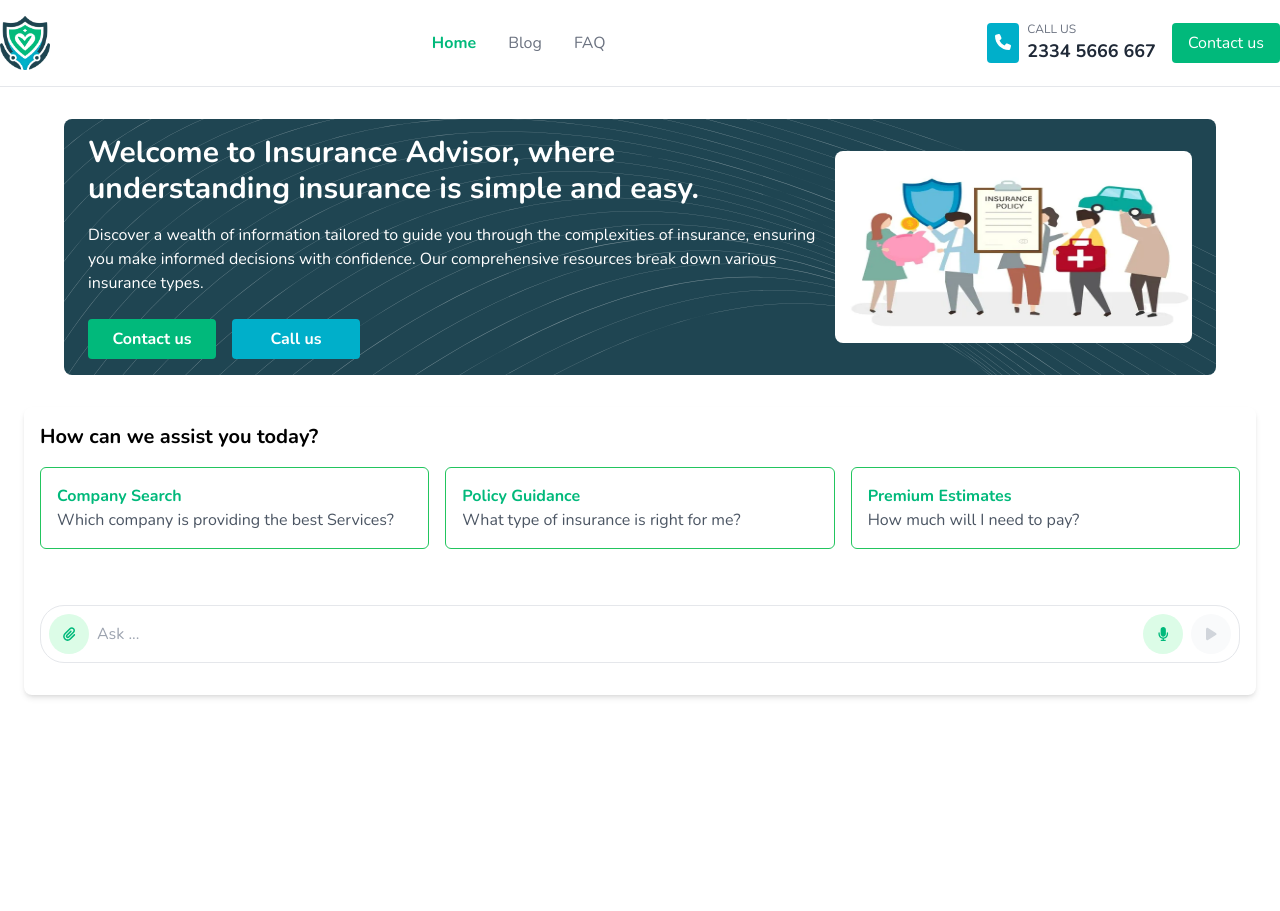
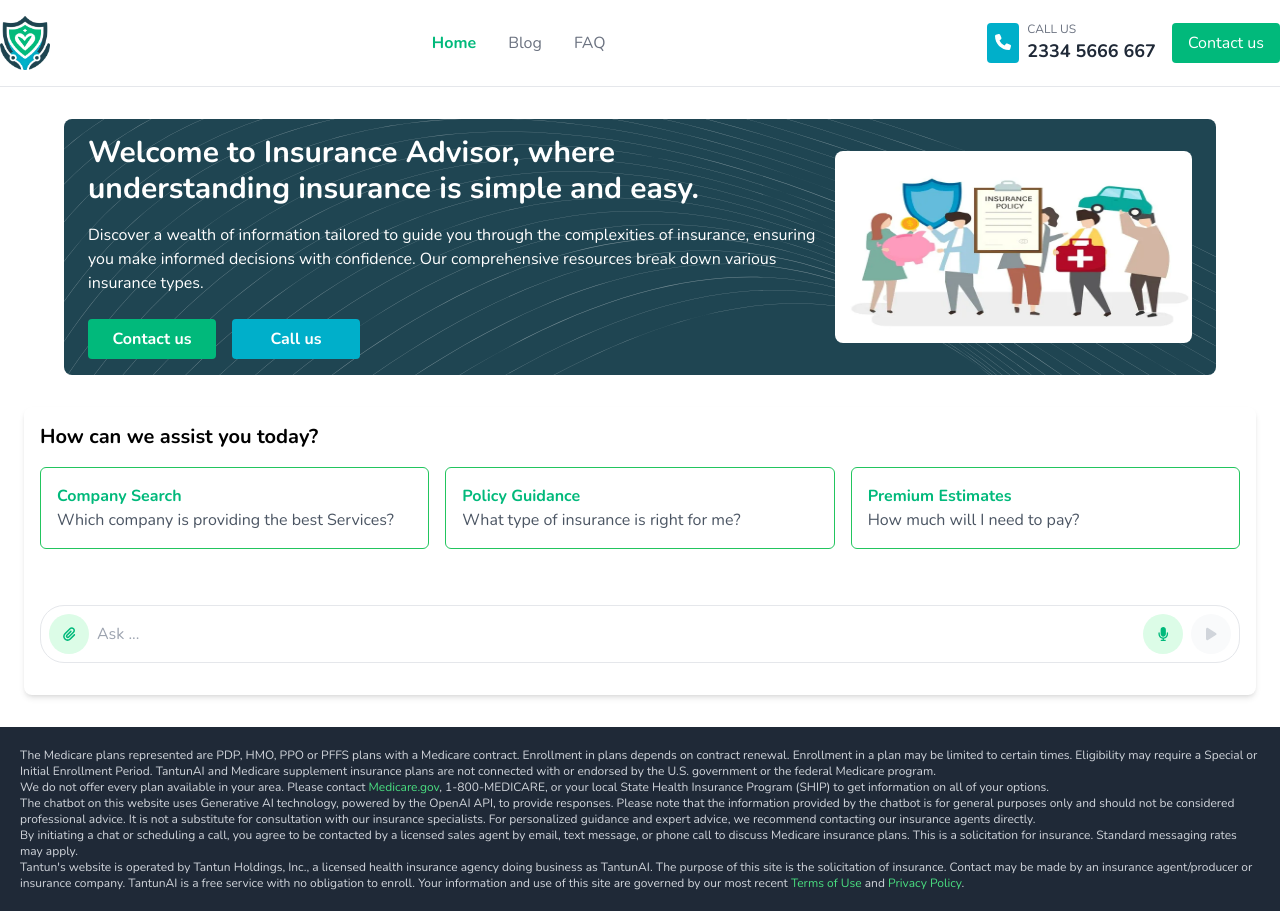
Before and after one commit to tantunholdings/medicare-tantun-web, a Next.js app: page / in a window 1280 px wide. Before the commit the page ends 800 px from the top, so only its background shows below. Built offline with nearby package versions, Linux system fonts and the light colour scheme.

Commit message:
Refactor page components to add Disclaimer component

```diff
--- a/app/blog/page.js
+++ b/app/blog/page.js
@@ -10,6 +10,7 @@ import { FontAwesomeIcon } from "@fortawesome/react-fontawesome";
 import { faSearch } from "@fortawesome/free-solid-svg-icons";
 import TawkMessengerReact from "@/components/TawkMessengerReact";
 import "../../components/main.css";
+import Disclaimer from "@/components/Disclaimer";
 
 export default function BlogPage() {
   const [selectedTag, setSelectedTag] = useState("All");
@@ -74,7 +75,7 @@ export default function BlogPage() {
     <>
       <Navbar />
       <TawkMessengerReact />
-      <div className="container mx-auto mt-8 px-6 ">
+      <div className="container mx-auto my-8 px-6  min-h-screen">
         {/* Search Box */}
         <div className="relative mt-6 md:mt-0 w-full md:w-1/3 lg:w-1/4 md:ml-auto">
           <input
@@ -150,6 +151,7 @@ export default function BlogPage() {
           </div>
         )}
       </div>
+      <Disclaimer />
     </>
   );
 }
--- a/app/faq/page.js
+++ b/app/faq/page.js
@@ -5,6 +5,7 @@ import Head from "next/head";
 import Navbar from "../../components/Navbar";
 import FaqList from "../../components/FaqList";
 import TawkMessengerReact from "@/components/TawkMessengerReact";
+import Disclaimer from "@/components/Disclaimer";
 
 export default function FAQ() {
   const [activePage, setActivePage] = useState(1);
@@ -32,12 +33,14 @@ export default function FAQ() {
       </Head>
       <Navbar /> {/* Include Navbar */}
       <TawkMessengerReact />
-      <main className="container mx-auto mt-8 px-6">
+      <main className="container mx-auto my-8 px-6 min-h-screen">
         <h1 className="text-3xl font-bold text-primaryBlack mb-10">
           Frequently Asked Questions
         </h1>
         <FaqList activePage={activePage} setActivePage={setActivePage} />
       </main>
+
+      <Disclaimer />
     </>
   );
 }
--- a/app/page.tsx
+++ b/app/page.tsx
@@ -4,7 +4,7 @@ import Navbar from "../components/Navbar";
 import HeroSection from "../components/HeroSection";
 import AssistanceSection from "../components/AssistanceSection";
 import TawkMessengerReact from "../components/TawkMessengerReact";
-
+import Disclaimer from "../components/Disclaimer";
 import Script from "next/script";
 
 export default function InsuranceAdvisor() {
@@ -30,11 +30,13 @@ export default function InsuranceAdvisor() {
         `}</style>
       </Head>
       <Navbar />
-      <main className="container mx-auto mt-8 px-6">
+      <main className="container mx-auto my-8 px-6 ">
         <HeroSection />
         <AssistanceSection />
         <TawkMessengerReact />
+
       </main>
+      <Disclaimer />
     </>
   );
 }
--- /dev/null
+++ b/components/Disclaimer.js
@@ -0,0 +1,68 @@
+import React from 'react';
+
+const Disclaimer = () => {
+  return (
+    <footer className="bg-gray-800 text-gray-300 text-xs p-5">
+      <div>
+        <p>
+          The Medicare plans represented are PDP, HMO, PPO or PFFS plans with a
+          Medicare contract. Enrollment in plans depends on contract renewal.
+          Enrollment in a plan may be limited to certain times. Eligibility may
+          require a Special or Initial Enrollment Period. TantunAI and Medicare
+          supplement insurance plans are not connected with or endorsed by the
+          U.S. government or the federal Medicare program.
+        </p>
+        <p>
+          We do not offer every plan available in your area. Please contact{' '}
+          <a
+            href="https://www.medicare.gov"
+            className="text-green-400 hover:underline"
+            target="_blank"
+            rel="noopener noreferrer"
+          >
+            Medicare.gov
+          </a>
+          , 1-800-MEDICARE, or your local State Health Insurance Program (SHIP)
+          to get information on all of your options.
+        </p>
+        <p>
+          The chatbot on this website uses Generative AI technology, powered by
+          the OpenAI API, to provide responses. Please note that the information
+          provided by the chatbot is for general purposes only and should not be
+          considered professional advice. It is not a substitute for consultation
+          with our insurance specialists. For personalized guidance and expert
+          advice, we recommend contacting our insurance agents directly.
+        </p>
+        <p>
+          By initiating a chat or scheduling a call, you agree to be contacted by
+          a licensed sales agent by email, text message, or phone call to discuss
+          Medicare insurance plans. This is a solicitation for insurance.
+          Standard messaging rates may apply.
+        </p>
+        <p>
+          Tantun's website is operated by Tantun Holdings, Inc., a licensed health
+          insurance agency doing business as TantunAI. The purpose of this site
+          is the solicitation of insurance. Contact may be made by an insurance
+          agent/producer or insurance company. TantunAI is a free service with no
+          obligation to enroll. Your information and use of this site are governed
+          by our most recent{' '}
+          <a
+            href="https://medicare-blogs.s3.amazonaws.com/terms-of-use/terms-of-use-1.html"
+            className="text-green-400 hover:underline"
+          >
+            Terms of Use
+          </a>{' '}
+          and{' '}
+          <a
+            href="https://medicare-blogs.s3.amazonaws.com/terms-of-use/terms-of-use-1.html"
+            className="text-green-400 hover:underline"
+          >
+            Privacy Policy
+          </a>.
+        </p>
+      </div>
+    </footer>
+  );
+};
+
+export default Disclaimer;
--- a/components/HeroSection.js
+++ b/components/HeroSection.js
@@ -37,7 +37,7 @@ export default function HeroSection() {
       >
         <div className="flex flex-col items-center md:flex-row">
           {/* Mobile Carousel Section */}
-          <div className="md:hidden mb-4 w-full flex items-center justify-center">
+          <div className="md:hidden w-full flex items-center justify-center">
             {/* Carousel container with a larger fixed height and transition */}
             <div
               className="relative w-full flex flex-col justify-center items-center transition-all duration-500 ease-in-out"
```
